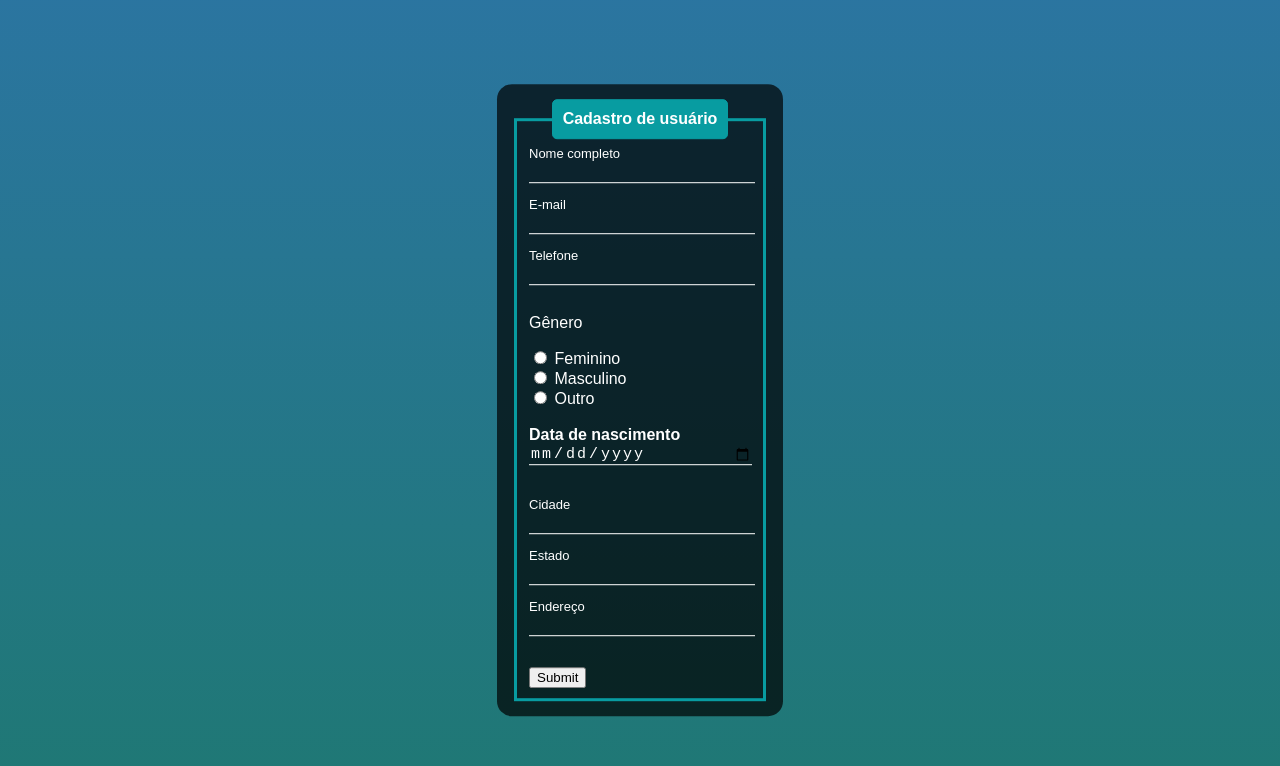
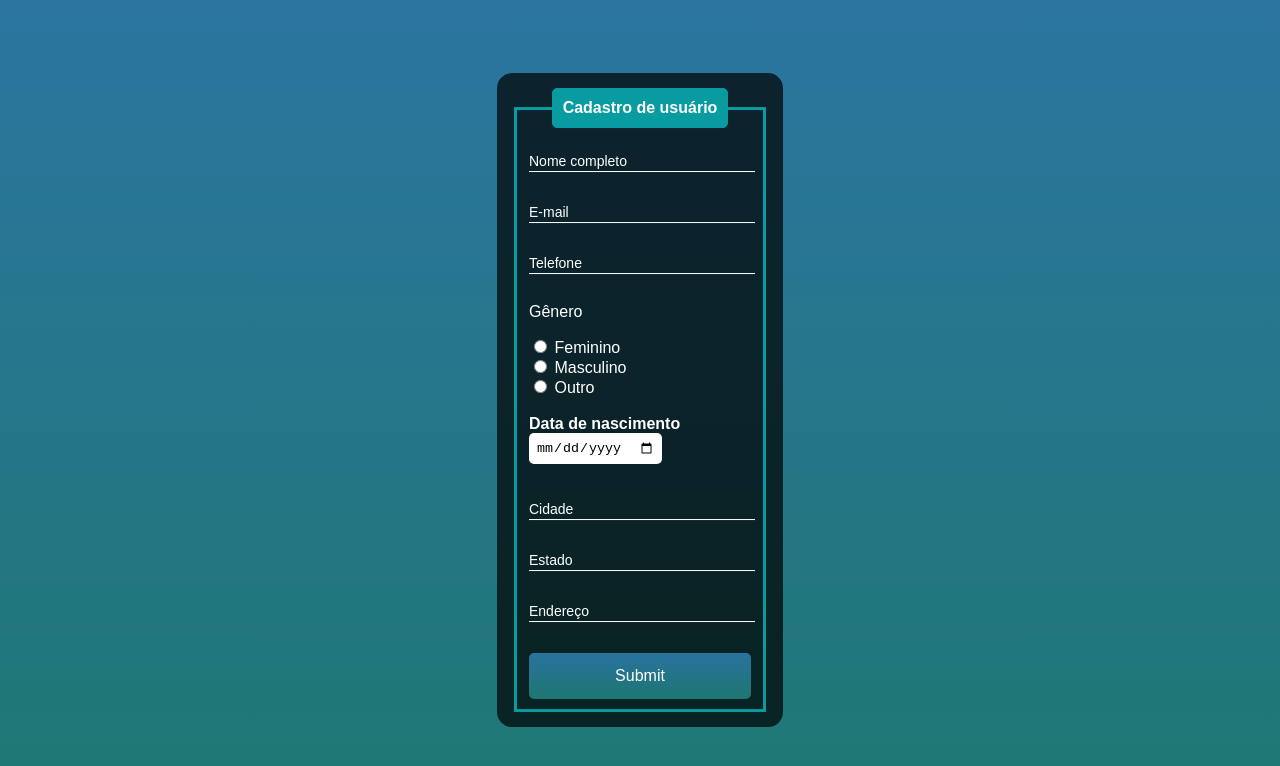
Before and after one commit to Flavioodev/Short-Projects, a plain HTML site: page Formulario/index.html in a window 1280 px wide. Drawn offline with Linux system fonts and the light colour scheme.

Commit message:
Fim da estilização

```diff
--- a/Formulario/index.html
+++ b/Formulario/index.html
@@ -20,7 +20,7 @@
                 </div>
                 <br>
                 <div class="inputBox">
-                    <input type="email" name="email" id="email" class="inputUser" required>
+                    <input type="text"  name="email" id="email" class="inputUser" required>
                     <label for="nome" class="labelInput">E-mail</label>
                 </div>
                 <br>
@@ -40,11 +40,10 @@
                 <label for="outro">Outro</label>
 
                 <br><br>
-                <div class="inputBox">
-                    <label for="nascimento"><b>Data de nascimento </b></label>
-                    <input type="date" name="nascimento" id="nascimento" class="inputUser" required>
-                </div>
-                <br><br>
+
+                <label for="nascimento"><b>Data de nascimento</b></label>
+                <input type="date" name="nascimento"  class="data-nascimento" required>
+                <br><br><br>
 
                 <div class="inputBox">
                     <input type="text" name="cidade" id="cidade" class="inputUser" required>
--- a/Formulario/style.css
+++ b/Formulario/style.css
@@ -44,12 +44,38 @@ legend{
     margin-bottom: 13px;
 }
 
-
 .labelInput{
     position: absolute;
-    bottom: 35px;
-    left: 0px;
+    top: 1px;
+
     pointer-events: none;
     transition: .5s;
-    font-size: 13px;
+    font-size: 14px;
 }
+
+.inputUser:focus ~ .labelInput, .inputUser:valid ~ .labelInput{
+    top: -20px;
+    font-size: 12px;
+    color: rgb(8, 156, 161);
+}
+
+.data-nascimento{
+    padding: 7px;
+    border: none;
+    border-radius: 5px;
+}
+
+#submit{
+    background-image: linear-gradient(to bottom,rgba(9, 95, 145, 0.863),green 360%);
+    border: none;
+    width: 100%;
+    padding: 14px;
+    border-radius: 5px;
+    color: white;
+    font-size: 16px;
+    cursor: pointer;
+}
+
+#submit:hover{
+    background-image: linear-gradient(to bottom,rgba(9, 95, 145, 0.945),rgb(3, 114, 3) 350%);
+}
```
